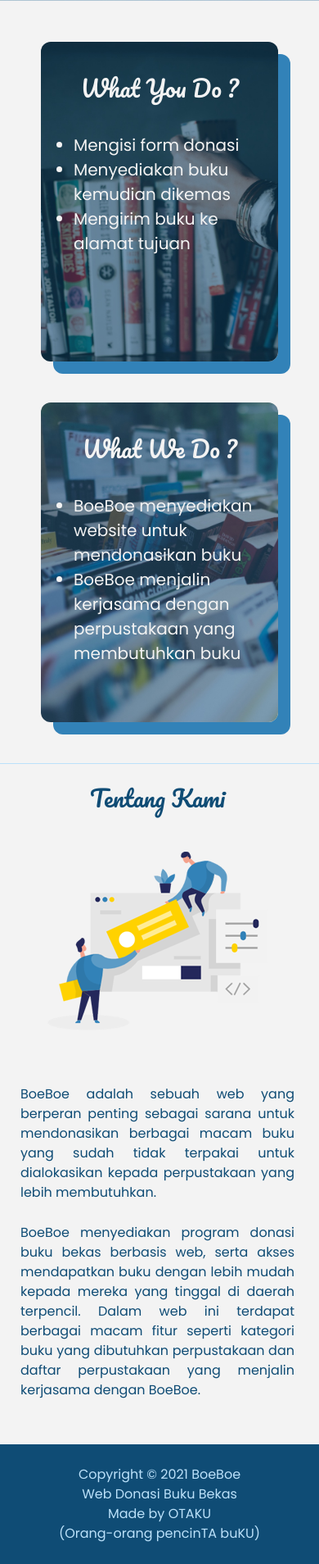
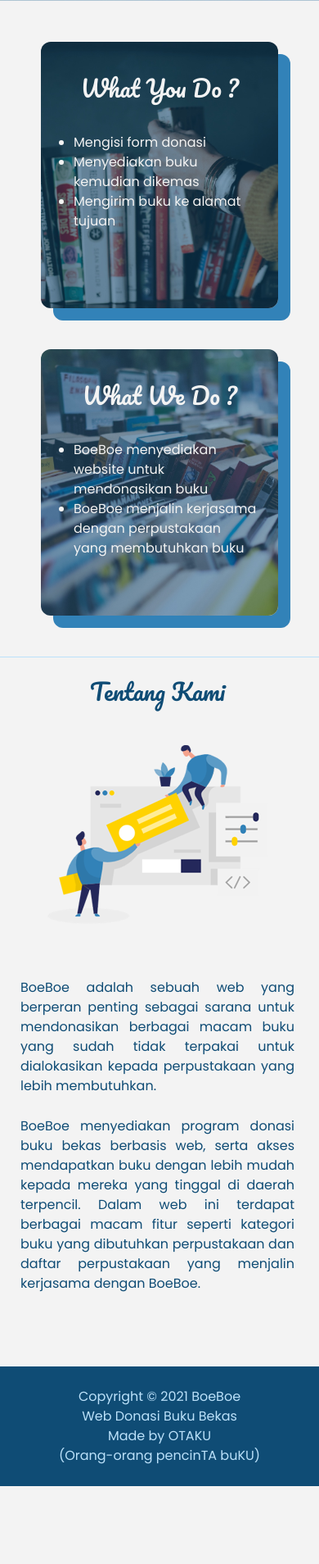
Before and after one commit to BOEBOE-Web/BOEBOE-Web_DonasiBuku, a PHP site: page / in a window 390 px wide. Shown: the part 667-2575 px from the top of the page at 82% size. After the commit the page ends 2480 px from the top, so only its background shows below. Run offline with PHP 8.4, Linux system fonts and the light colour scheme.

Commit message:
perbaikan

```diff
--- a/web-pt1/css/style-responsive.css
+++ b/web-pt1/css/style-responsive.css
@@ -55,13 +55,18 @@
   .main-flex {
     width: auto;
     margin: 50px 50px;
-    height: 390px;
+    height: 325px;
+  }
+
+  .main-flex ul {
+    font-size: 1rem;
   }
 
   #tentang-kami {
-    height: 830px;
+    height: 865px;
     display: block;
   }
+
   .teks-tentang h1 {
     text-align: center;
     padding-top: 25px;
```
